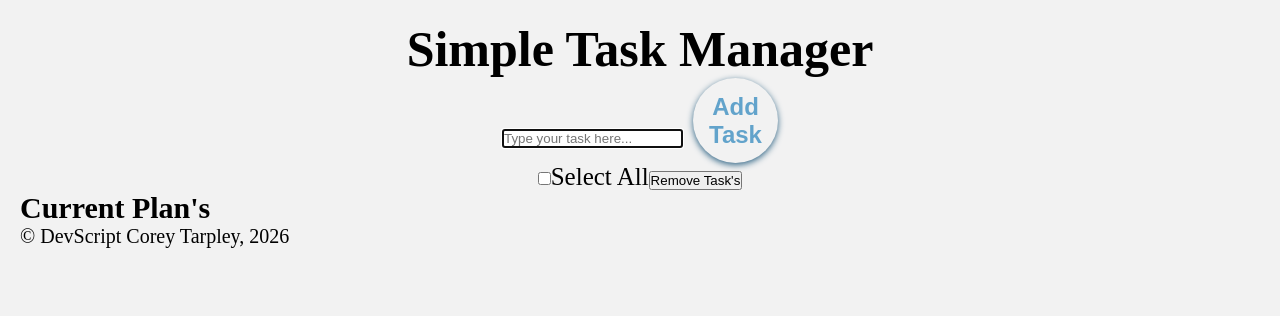
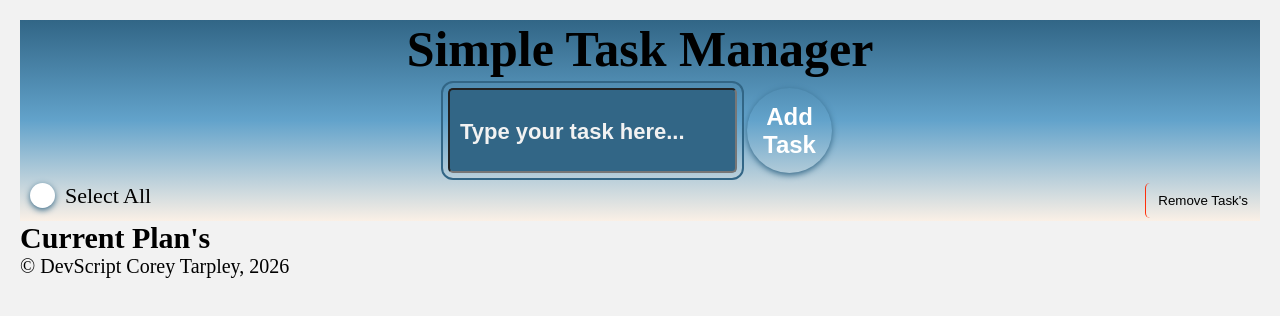
Before and after one commit to Developer-Tarpley/all-todos, a React app in the folder task-manager/: page / in a window 1280 px wide. Shown: the top 316 px of the page. Built offline with nearby package versions, Linux system fonts and the light colour scheme; the HTML template or start-up script is replaced by a standard one.

Commit message:
ui for header: inputs and buttons

```diff
--- a/task-manager/src/App.jsx
+++ b/task-manager/src/App.jsx
@@ -5,8 +5,6 @@ function App() {
   return <div className='app-container'>
     <Landing_Page/>
   </div>
-
 };
 
-
 export default App;
--- a/task-manager/src/components/inputs/Custom_Checkbox.jsx
+++ b/task-manager/src/components/inputs/Custom_Checkbox.jsx
@@ -1,8 +1,10 @@
 import "./custom_checkbox.css";
 
-export default function Custom_Checkbox(){
-    return <>
-        <input type="checkbox" className="custom-checkbox" />
-    </>
+export default function Custom_Checkbox(props){
+    return   <label className="container">
+      <input type="checkbox" />
+      <span className="checkmark"></span>
+      <span className="label-text">{props.text}</span>
+    </label>
 
 };
--- a/task-manager/src/components/inputs/Custom_Input_Text.jsx
+++ b/task-manager/src/components/inputs/Custom_Input_Text.jsx
@@ -7,18 +7,12 @@ export default function Custom_Input({addTask}) {
 
     const handleAddTask = (event) => {
         event.preventDefault();
-        console.log("current task", task);
         addTask(task);
         setTask("");
     };
-    console.log("after", task)
-
-    const handleTaskChange = (task) => {
-        setTask(task);
-    };
 
     return <form onSubmit={handleAddTask} className="add-task-form">
-        <label htmlFor="add-task"></label>
+        <label htmlFor="add-task">Add Task input</label>
         <input
             type="text"
             className="add-task-input"
@@ -26,7 +20,7 @@ export default function Custom_Input({addTask}) {
             placeholder="Type your task here..."
             value={task}
             autoFocus
-            onChange={(event) => handleTaskChange(event.target.value)}
+            onChange={(event) => setTask(event.target.value)}
         />
 
         <button
--- a/task-manager/src/components/inputs/custom_checkbox.css
+++ b/task-manager/src/components/inputs/custom_checkbox.css
@@ -0,0 +1,66 @@
+/* copied from w3-schools */
+
+.container {
+    display: block;
+    place-content: center;
+    position: relative;
+    padding-left: 35px;
+    margin-bottom: 12px;
+    cursor: pointer;
+    font-size: 22px;
+    -webkit-user-select: none;
+    -moz-user-select: none;
+    -ms-user-select: none;
+    user-select: none;
+}
+
+.container input {
+    position: absolute;
+    opacity: 0;
+    cursor: pointer;
+    height: 0;
+    width: 0;
+}
+
+.checkmark {
+    position: absolute;
+    top: 0;
+    left: 0;
+    border: none;
+    border-radius: 50%;
+    height: 25px;
+    width: 25px;
+    background-color: hsl(0, 0%, 100%);
+    box-shadow:
+        0px 2px 6px hsl(203, 46%, 36%);
+}
+
+.container:hover input~.checkmark {
+    background-color: hsl(0, 0%, 80%);
+}
+
+.container input:checked~.checkmark {
+    background-color: hsl(203, 50%, 59%);
+}
+
+.checkmark:after {
+    content: "";
+    position: absolute;
+    display: none;
+}
+
+.container input:checked~.checkmark:after {
+    display: block;
+}
+
+.container .checkmark:after {
+    left: 9px;
+    top: 5px;
+    width: 5px;
+    height: 10px;
+    border: solid white;
+    border-width: 0 3px 3px 0;
+    -webkit-transform: rotate(45deg);
+    -ms-transform: rotate(45deg);
+    transform: rotate(45deg);
+}
--- a/task-manager/src/components/inputs/custom_input_text.css
+++ b/task-manager/src/components/inputs/custom_input_text.css
@@ -1,64 +1,55 @@
-.add-task-container{
+.add-task-form {
     display: flex;
-    /* flex-direction: column; */
     justify-content: center;
-    /* border: 1px solid; */
 }
 
-.custom-input{
+.add-task-form label{
+    position: absolute;
+    top: -100px;
+}
+
+.add-task-input {
     background: var(--bg-textbox-dark);
     color: #fff;
     font-size: 1rem;
-    /* margin: 10px; */
     max-width: 768px;
     resize: none;
-    padding-left: 10px;
-    padding-top: 4px;
+    padding: 4px 10px 0px 10px;
 
     border-radius: 5px;
 }
-.custom-input:focus{
+
+.add-task-input:focus {
     outline: 2px solid hsl(203, 46%, 36%);
     outline-offset: 5px;
     border-radius: 5px;
 }
-.custom-input::placeholder{
+
+.add-task-input::placeholder {
     font-weight: bold;
     font-size: 1.1rem;
+    color: hsl(0, 0%, 95%);
 }
 
 
-.add-task-button{
+.add-task-button {
     margin: auto 0px;
     margin-left: 10px;
     padding: 14px 16px;
     font-size: 1.2rem;
     font-weight: bold;
-    background:none ;
+    background: none;
     border: none;
     border-radius: 50%;
     width: 85px;
-    /* width: 100px; */
     height: 85px;
-    /* height: 100px; */
     z-index: 100;
+    color: #fff;
     box-shadow:
-     0px 2px 6px hsl(203, 46%, 36%);
-     color: hsl(203, 50%, 59%);
+        0px 2px 6px hsl(203, 46%, 36%);
 }
-/* .add-task-button{
-    margin: 10px auto;
-    padding: 14px 16px;
-    background:none ;
-    border: none;
-    border-radius: 5px;
-    width: 35%;
-    z-index: 100;
-    box-shadow:
-     0px 2px 6px hsl(203, 46%, 36%);
-} */
 
-.add-task-button:hover{
+.add-task-button:hover {
     cursor: pointer;
     background: hsl(203, 50%, 59%);
     color: #fff;
--- a/task-manager/src/components/select-all/Select_All_Container.jsx
+++ b/task-manager/src/components/select-all/Select_All_Container.jsx
@@ -3,8 +3,9 @@ import Custom_Checkbox from "../inputs/Custom_Checkbox";
 
 export default function Select_All_Container() {
     return <section className="select-all-container">
-        <Custom_Checkbox />
-        <span>Select All</span>
+        <div className="select-all-checkbox-div">
+            <Custom_Checkbox text="Select All" />
+        </div>
         <button className="remove-tasks-button">Remove Task's</button>
 
     </section>
--- a/task-manager/src/components/select-all/select_all.css
+++ b/task-manager/src/components/select-all/select_all.css
@@ -0,0 +1,26 @@
+.select-all-container{
+    display: flex;
+    justify-content: left;
+    margin-top: 10px;
+}
+
+.remove-tasks-button{
+    background: none;
+    border-radius: 5px;
+    border: none;
+    border-left: 0.75px solid hsla(9, 100%, 50%, 0.95);
+    height: 100%;
+    padding: 10px 12px;
+}
+.remove-tasks-button:hover{
+    color: hsla(9, 100%, 50%, 0.95);
+    cursor: pointer;
+}
+
+.select-all-checkbox-div{
+    flex: 1;
+    display: flex;
+    place-items: left;
+    gap: 10px;
+    margin-left: 10px;
+}
--- a/task-manager/src/pages/display/Display_Tasks.jsx
+++ b/task-manager/src/pages/display/Display_Tasks.jsx
@@ -1,23 +1,20 @@
 import "./display_tasks.css";
 import Use_Tasks from "../../state/Use_Tasks";
-import { useEffect, useState } from "react";
+import { useEffect } from "react";
 
-export default function ({tasks}) {
-      useEffect(()=>{
-        console.log("readTask updated!")
-        console.log("Tasks updated!" ,tasks)
-    },[tasks])
+export default function ({ tasks }) {
+    useEffect(() => {
+    }, [tasks]);
 
-    return <div>
+    return <>
         <h2>Current Plan's</h2>
-
-        {/* display tasks here */}
         <ul className="task-list">
             {
-             tasks.map(task=><li key={task.id} className="list-item">
-                {task.text}
-             </li>)
+                tasks.map(task =>
+                    <li key={task.id} className="list-item">
+                        {task.text}
+                    </li>)
             }
         </ul>
-    </div>
+    </>
 }
--- a/task-manager/src/pages/landing/Landing_Page.jsx
+++ b/task-manager/src/pages/landing/Landing_Page.jsx
@@ -5,9 +5,9 @@ import Display_Tasks from "../display/Display_Tasks";
 import Custom_Input from "../../components/inputs/Custom_Input_Text";
 import Select_All_Container from "../../components/select-all/Select_All_Container";
 import { useEffect } from "react";
+
 export default function Landing_Page() {
     const useTasks = Use_Tasks();
-
 
     return <div className="landing-page-container">
         <header className="landing-header">
--- a/task-manager/src/pages/landing/landing_page.css
+++ b/task-manager/src/pages/landing/landing_page.css
@@ -1,4 +1,4 @@
-.landing-page-container{
+.landing-page-container {
     background: hsl(0, 0%, 95%);
     height: 100lvh;
     padding: 1em;
@@ -7,25 +7,29 @@
 /**
 * Header Styles
 */
-.landing-header{
+.landing-header {
     text-align: center;
     font-size: 1.25rem;
+
+    background:
+        linear-gradient(
+            hsl(203, 46%, 36%),
+            hsl(203, 50%, 59%),
+            linen
+        );
+}
+.landing-header h1{
+    margin-bottom: 10px;
 }
 
 /**
 * Main Content Styles
 */
-.landing-content{
-
-}
+.landing-content {}
 
 /**
 * Footer Styles
 */
-.landing-footer{
+.landing-footer {}
 
-}
-
-.copywright-span{
-
-}
+.copywright-span {}
--- a/task-manager/src/utils/Crud.js
+++ b/task-manager/src/utils/Crud.js
@@ -4,7 +4,6 @@ export const crud = {
         return [...tasks, newtask];
     },
     read: (tasks) => {
-        console.log("tasks from storage", tasks)
         return tasks;
     },
     update: (tasks, id, updates) => {
```
